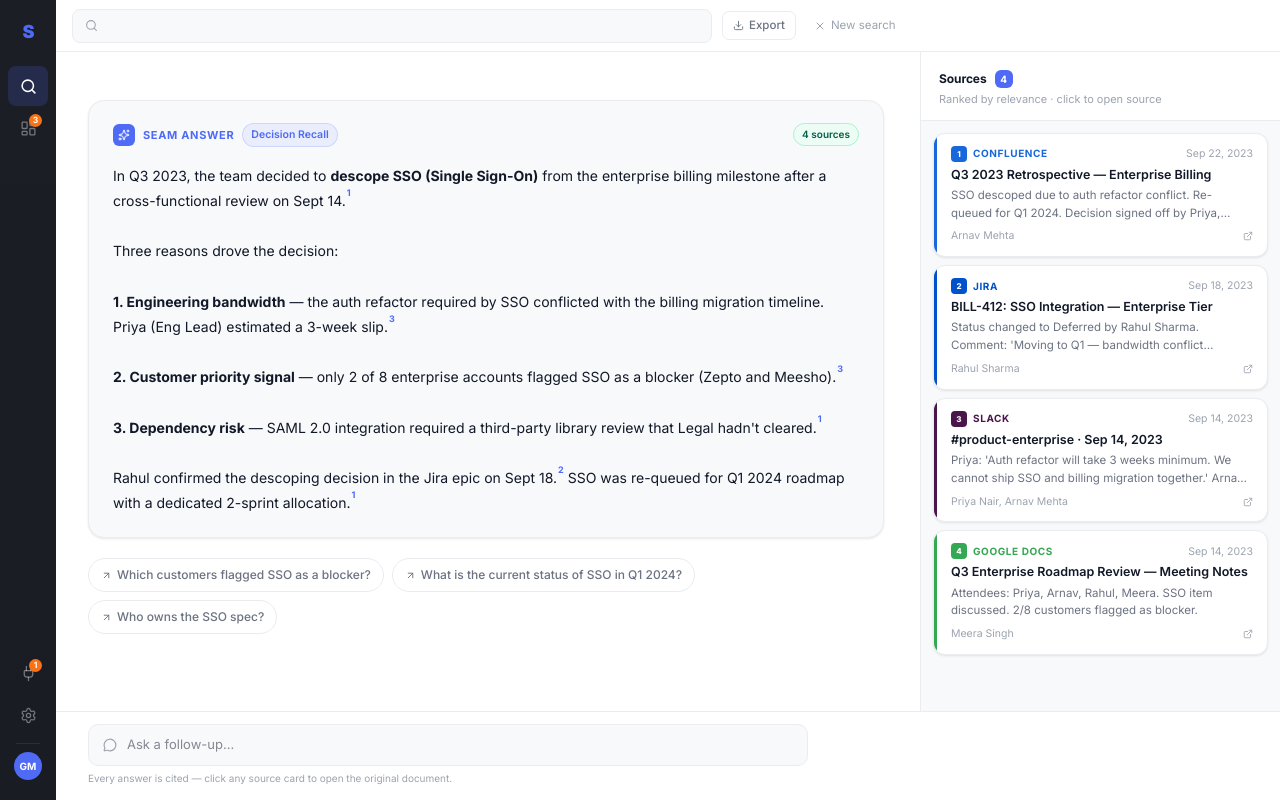
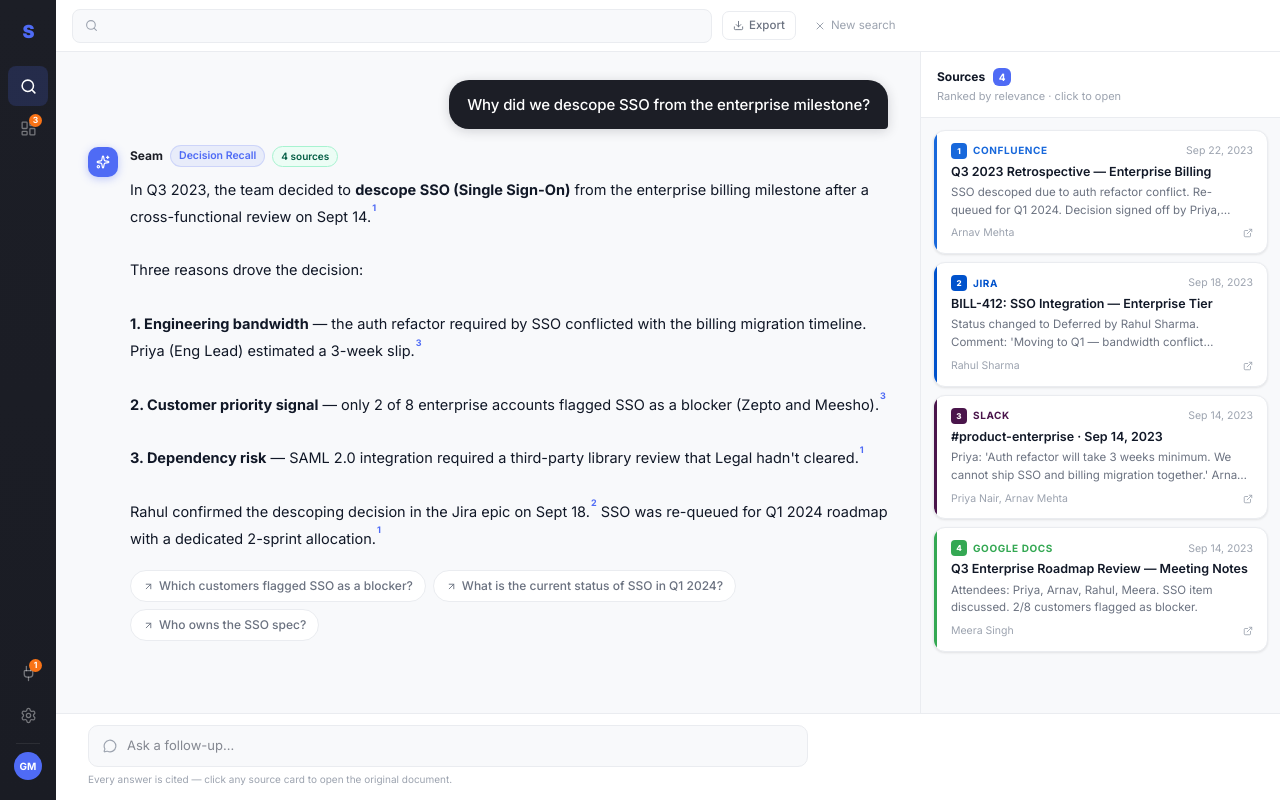
Before and after one commit to gunjan9960-hue/seam-ui, a Next.js app: page /app/search in a window 1280 px wide. Built offline with nearby package versions, Linux system fonts and the light colour scheme.

Commit message:
Search: chat-style alignment, streaming response, blinking cursor

```diff
--- a/app/app/search/page.tsx
+++ b/app/app/search/page.tsx
@@ -1,6 +1,6 @@
 "use client";
 
-import { useState, Suspense } from "react";
+import { useState, useEffect, Suspense } from "react";
 import { useSearchParams, useRouter } from "next/navigation";
 import { Search, X, MessageCircle, ArrowUpRight, ExternalLink, Sparkles, Download } from "lucide-react";
 import AppShell from "../../components/AppShell";
@@ -24,58 +24,37 @@
   link: string;
 }
 
+// ── Answer segments (text + bold + citation) ──────────────────────────────────
+
 const ANSWER_SEGMENTS = [
-  { text: "In Q3 2023, the team decided to ",          cite: null,  bold: false },
-  { text: "descope SSO (Single Sign-On)",               cite: null,  bold: true  },
-  { text: " from the enterprise billing milestone after a cross-functional review on Sept 14.", cite: "1", bold: false },
-  { text: "\n\nThree reasons drove the decision:",      cite: null,  bold: false },
-  { text: "\n\n1. Engineering bandwidth",               cite: null,  bold: true  },
-  { text: " — the auth refactor required by SSO conflicted with the billing migration timeline. Priya (Eng Lead) estimated a 3-week slip.", cite: "3", bold: false },
-  { text: "\n\n2. Customer priority signal",            cite: null,  bold: true  },
-  { text: " — only 2 of 8 enterprise accounts flagged SSO as a blocker (Zepto and Meesho).", cite: "3", bold: false },
-  { text: "\n\n3. Dependency risk",                     cite: null,  bold: true  },
-  { text: " — SAML 2.0 integration required a third-party library review that Legal hadn't cleared.", cite: "1", bold: false },
-  { text: "\n\nRahul confirmed the descoping decision in the Jira epic on Sept 18.", cite: "2", bold: false },
-  { text: " SSO was re-queued for Q1 2024 roadmap with a dedicated 2-sprint allocation.", cite: "1", bold: false },
+  { text: "In Q3 2023, the team decided to ",                                                                                         bold: false, cite: null  },
+  { text: "descope SSO (Single Sign-On)",                                                                                             bold: true,  cite: null  },
+  { text: " from the enterprise billing milestone after a cross-functional review on Sept 14.",                                       bold: false, cite: "1"   },
+  { text: "\n\nThree reasons drove the decision:",                                                                                    bold: false, cite: null  },
+  { text: "\n\n1. Engineering bandwidth",                                                                                             bold: true,  cite: null  },
+  { text: " — the auth refactor required by SSO conflicted with the billing migration timeline. Priya (Eng Lead) estimated a 3-week slip.", bold: false, cite: "3" },
+  { text: "\n\n2. Customer priority signal",                                                                                          bold: true,  cite: null  },
+  { text: " — only 2 of 8 enterprise accounts flagged SSO as a blocker (Zepto and Meesho).",                                         bold: false, cite: "3"   },
+  { text: "\n\n3. Dependency risk",                                                                                                   bold: true,  cite: null  },
+  { text: " — SAML 2.0 integration required a third-party library review that Legal hadn't cleared.",                                bold: false, cite: "1"   },
+  { text: "\n\nRahul confirmed the descoping decision in the Jira epic on Sept 18.",                                                  bold: false, cite: "2"   },
+  { text: " SSO was re-queued for Q1 2024 roadmap with a dedicated 2-sprint allocation.",                                            bold: false, cite: "1"   },
 ];
 
+// Pre-compute cumulative start positions for each segment
+const SEG_STARTS: number[] = [];
+let _pos = 0;
+for (const seg of ANSWER_SEGMENTS) {
+  SEG_STARTS.push(_pos);
+  _pos += seg.text.length;
+}
+const FULL_LENGTH = _pos;
+
 const MOCK_SOURCES: SourceCard[] = [
-  {
-    id: "1",
-    source: "Confluence",
-    title: "Q3 2023 Retrospective — Enterprise Billing",
-    excerpt: "SSO descoped due to auth refactor conflict. Re-queued for Q1 2024. Decision signed off by Priya, Arnav, and Rahul.",
-    author: "Arnav Mehta",
-    date: "Sep 22, 2023",
-    link: "#",
-  },
-  {
-    id: "2",
-    source: "Jira",
-    title: "BILL-412: SSO Integration — Enterprise Tier",
-    excerpt: "Status changed to Deferred by Rahul Sharma. Comment: 'Moving to Q1 — bandwidth conflict confirmed in sync.'",
-    author: "Rahul Sharma",
-    date: "Sep 18, 2023",
-    link: "#",
-  },
-  {
-    id: "3",
-    source: "Slack",
-    title: "#product-enterprise · Sep 14, 2023",
-    excerpt: "Priya: 'Auth refactor will take 3 weeks minimum. We cannot ship SSO and billing migration together.' Arnav: 'Agreed. Descoping SSO.'",
-    author: "Priya Nair, Arnav Mehta",
-    date: "Sep 14, 2023",
-    link: "#",
-  },
-  {
-    id: "4",
-    source: "Google Docs",
-    title: "Q3 Enterprise Roadmap Review — Meeting Notes",
-    excerpt: "Attendees: Priya, Arnav, Rahul, Meera. SSO item discussed. 2/8 customers flagged as blocker.",
-    author: "Meera Singh",
-    date: "Sep 14, 2023",
-    link: "#",
-  },
+  { id: "1", source: "Confluence", title: "Q3 2023 Retrospective — Enterprise Billing",   excerpt: "SSO descoped due to auth refactor conflict. Re-queued for Q1 2024. Decision signed off by Priya, Arnav, and Rahul.", author: "Arnav Mehta",          date: "Sep 22, 2023", link: "#" },
+  { id: "2", source: "Jira",       title: "BILL-412: SSO Integration — Enterprise Tier",  excerpt: "Status changed to Deferred by Rahul Sharma. Comment: 'Moving to Q1 — bandwidth conflict confirmed in sync.'",         author: "Rahul Sharma",         date: "Sep 18, 2023", link: "#" },
+  { id: "3", source: "Slack",      title: "#product-enterprise · Sep 14, 2023",           excerpt: "Priya: 'Auth refactor will take 3 weeks minimum. We cannot ship SSO and billing migration together.' Arnav: 'Agreed.'", author: "Priya Nair, Arnav Mehta", date: "Sep 14, 2023", link: "#" },
+  { id: "4", source: "Google Docs",title: "Q3 Enterprise Roadmap Review — Meeting Notes", excerpt: "Attendees: Priya, Arnav, Rahul, Meera. SSO item discussed. 2/8 customers flagged as blocker.",                        author: "Meera Singh",          date: "Sep 14, 2023", link: "#" },
 ];
 
 const FOLLOW_UP_SUGGESTIONS = [
@@ -84,39 +63,48 @@
   "Who owns the SSO spec?",
 ];
 
-function AnswerText() {
+// ── Streaming answer renderer ─────────────────────────────────────────────────
+
+function StreamingAnswer({ revealed, done }: { revealed: number; done: boolean }) {
   return (
-    <p style={{ fontSize: "14px", lineHeight: "1.8", color: "var(--text-primary)", whiteSpace: "pre-wrap" }}>
-      {ANSWER_SEGMENTS.map((seg, i) => (
+    <p style={{ fontSize: "14.5px", lineHeight: "1.85", color: "#111827", whiteSpace: "pre-wrap", margin: 0 }}>
+      {ANSWER_SEGMENTS.map((seg, i) => {
+        const start = SEG_STARTS[i];
+        const end = start + seg.text.length;
+        if (revealed <= start) return null;
+        const visibleText = seg.text.slice(0, revealed - start);
+        const fullyRevealed = revealed >= end;
+        return (
           <span key={i}>
-          {seg.bold ? <strong>{seg.text}</strong> : seg.text}
-          {seg.cite && (
-            <sup style={{ fontSize: "9px", color: "var(--blue)", fontWeight: 700, marginLeft: "1px", cursor: "pointer", verticalAlign: "super", lineHeight: 0 }}>
+            {seg.bold ? <strong>{visibleText}</strong> : visibleText}
+            {fullyRevealed && seg.cite && (
+              <sup style={{ fontSize: "9px", color: "#4F6BF5", fontWeight: 700, marginLeft: "1px", cursor: "pointer", verticalAlign: "super", lineHeight: 0 }}>
                 {seg.cite}
               </sup>
             )}
           </span>
-      ))}
+        );
+      })}
+      {/* Blinking cursor while streaming */}
+      {!done && (
+        <span style={{ display: "inline-block", width: "2px", height: "14px", background: "#4F6BF5", borderRadius: "1px", marginLeft: "2px", verticalAlign: "middle", animation: "cursorBlink 0.65s step-end infinite" }} />
+      )}
     </p>
   );
 }
 
-// ── Right panel: compact source card ─────────────────────────────────────────
+// ── Compact source card (right panel) ────────────────────────────────────────
 
 function SourceCardRight({ card, idx }: { card: SourceCard; idx: number }) {
   const color = SOURCE_COLORS[card.source.toLowerCase()] ?? "#9CA3AF";
   return (
-    <a
-      href={card.link}
-      style={{ display: "flex", borderRadius: "12px", overflow: "hidden", border: "1px solid var(--border)", textDecoration: "none", background: "#FFFFFF", transition: "box-shadow 0.15s", boxShadow: "var(--shadow-card)" }}
+    <a href={card.link}
+      style={{ display: "flex", borderRadius: "12px", overflow: "hidden", border: "1px solid var(--border)", textDecoration: "none", background: "#FFFFFF", boxShadow: "var(--shadow-card)", transition: "box-shadow 0.15s, border-color 0.15s" }}
       onMouseEnter={(e) => { (e.currentTarget as HTMLElement).style.boxShadow = "var(--shadow-card-hover)"; (e.currentTarget as HTMLElement).style.borderColor = "#D1D5DB"; }}
       onMouseLeave={(e) => { (e.currentTarget as HTMLElement).style.boxShadow = "var(--shadow-card)"; (e.currentTarget as HTMLElement).style.borderColor = "var(--border)"; }}
     >
-      {/* Left accent bar */}
       <div style={{ width: "3px", background: color, flexShrink: 0 }} />
-
       <div style={{ flex: 1, padding: "12px 14px" }}>
-        {/* Source label + citation number */}
         <div style={{ display: "flex", alignItems: "center", gap: "6px", marginBottom: "5px" }}>
           <span style={{ display: "flex", alignItems: "center", justifyContent: "center", width: "16px", height: "16px", borderRadius: "4px", background: color, fontSize: "8px", fontWeight: 800, color: "white", flexShrink: 0 }}>
             {idx + 1}
@@ -126,18 +114,12 @@
           </span>
           <span style={{ fontSize: "10.5px", color: "var(--text-muted)", marginLeft: "auto" }}>{card.date}</span>
         </div>
-
-        {/* Title */}
         <p style={{ fontSize: "12.5px", fontWeight: 600, color: "var(--text-primary)", marginBottom: "4px", lineHeight: 1.3, display: "-webkit-box", WebkitLineClamp: 2, WebkitBoxOrient: "vertical", overflow: "hidden" }}>
           {card.title}
         </p>
-
-        {/* Excerpt */}
         <p style={{ fontSize: "11.5px", color: "var(--text-secondary)", lineHeight: 1.55, marginBottom: "6px", display: "-webkit-box", WebkitLineClamp: 2, WebkitBoxOrient: "vertical", overflow: "hidden" }}>
           {card.excerpt}
         </p>
-
-        {/* Footer */}
         <div style={{ display: "flex", alignItems: "center", justifyContent: "space-between" }}>
           <span style={{ fontSize: "10.5px", color: "var(--text-muted)" }}>{card.author}</span>
           <ExternalLink size={10} color="var(--text-muted)" strokeWidth={2} />
@@ -147,14 +129,29 @@
   );
 }
 
-// ── Main search content ───────────────────────────────────────────────────────
+// ── Main ──────────────────────────────────────────────────────────────────────
 
 function SearchContent() {
   const searchParams = useSearchParams();
   const router = useRouter();
   const query = searchParams.get("q") || "";
+
   const [followUp, setFollowUp] = useState("");
   const [followupFocused, setFollowupFocused] = useState(false);
+
+  // Streaming state — 5 chars per tick at 16ms ≈ ~1.8s total
+  const [revealed, setRevealed] = useState(0);
+  const done = revealed >= FULL_LENGTH;
+
+  useEffect(() => {
+    setRevealed(0); // reset on new query
+  }, [query]);
+
+  useEffect(() => {
+    if (revealed >= FULL_LENGTH) return;
+    const t = setTimeout(() => setRevealed((r) => Math.min(r + 5, FULL_LENGTH)), 16);
+    return () => clearTimeout(t);
+  }, [revealed]);
 
   const handleFollowUp = (q?: string) => {
     const fq = q ?? followUp;
@@ -174,11 +171,10 @@
 
   return (
     <AppShell>
-      <div style={{ display: "flex", flexDirection: "column", height: "100%", background: "#FFFFFF", overflow: "hidden" }}>
+      <div style={{ display: "flex", flexDirection: "column", height: "100%", background: "#F8F9FB", overflow: "hidden" }}>
 
         {/* ── Top bar ── */}
         <div style={{ display: "flex", alignItems: "center", gap: "10px", padding: "0 16px", height: "52px", borderBottom: "1px solid var(--border)", flexShrink: 0, background: "#FFFFFF" }}>
-          {/* Search input */}
           <div style={{ display: "flex", alignItems: "center", gap: "8px", flex: 1, maxWidth: "640px", height: "34px", padding: "0 12px", background: "var(--surface)", border: "1px solid var(--border)", borderRadius: "8px" }}>
             <Search size={13} color="var(--text-muted)" strokeWidth={2} />
             <input
@@ -188,14 +184,12 @@
               style={{ flex: 1, outline: "none", background: "transparent", fontSize: "13px", color: "var(--text-primary)", fontFamily: "Inter, sans-serif", border: "none" }}
             />
           </div>
-
-          {/* Actions */}
           <button onClick={handleExport}
             style={{ display: "flex", alignItems: "center", gap: "5px", padding: "5px 10px", borderRadius: "7px", fontSize: "11.5px", fontWeight: 500, color: "var(--text-secondary)", background: "none", border: "1px solid var(--border)", cursor: "pointer", fontFamily: "Inter, sans-serif" }}>
             <Download size={11} strokeWidth={2} /> Export
           </button>
           <button onClick={() => router.push("/app")}
-            style={{ display: "flex", alignItems: "center", gap: "5px", padding: "5px 8px", borderRadius: "7px", fontSize: "11.5px", color: "var(--text-muted)", background: "none", border: "none", cursor: "pointer", fontFamily: "Inter, sans-serif" }}>
+            style={{ display: "flex", alignItems: "center", gap: "5px", padding: "5px 8px", fontSize: "11.5px", color: "var(--text-muted)", background: "none", border: "none", cursor: "pointer", fontFamily: "Inter, sans-serif" }}>
             <X size={12} strokeWidth={2} /> New search
           </button>
         </div>
@@ -203,47 +197,75 @@
         {/* ── Two-column body ── */}
         <div style={{ display: "flex", flex: 1, overflow: "hidden" }}>
 
-          {/* ── LEFT: Answer ── */}
-          <div style={{ flex: 1, overflowY: "auto", padding: "28px 36px 24px 32px", display: "flex", flexDirection: "column", gap: "20px" }}>
+          {/* ── LEFT: Chat thread ── */}
+          <div style={{ flex: 1, overflowY: "auto", padding: "28px 32px 24px", display: "flex", flexDirection: "column", gap: "16px", minWidth: 0 }}>
 
-            {/* Query */}
-            <h1 style={{ fontSize: "17px", fontWeight: 700, color: "var(--text-primary)", lineHeight: 1.4, letterSpacing: "-0.25px", margin: 0 }}>
-              {query}
-            </h1>
+            {/* ── Question bubble — right-aligned ── */}
+            <div style={{ display: "flex", justifyContent: "flex-end" }}>
+              <div style={{
+                maxWidth: "72%",
+                padding: "13px 18px",
+                borderRadius: "20px 20px 4px 20px",
+                background: "#1C1E26",
+                color: "#FFFFFF",
+                fontSize: "15px",
+                fontWeight: 500,
+                lineHeight: 1.55,
+                letterSpacing: "-0.1px",
+                fontFamily: "Inter, sans-serif",
+                boxShadow: "0 2px 12px rgba(28,30,38,0.18)",
+              }}>
+                {query || "Why did we descope SSO from the enterprise milestone?"}
+              </div>
+            </div>
 
-            {/* Answer block */}
-            <div style={{ borderRadius: "16px", padding: "22px 24px", background: "var(--surface)", border: "1px solid var(--border)", boxShadow: "var(--shadow-card)" }}>
+            {/* ── Seam response — left-aligned ── */}
+            <div style={{ display: "flex", gap: "12px", alignItems: "flex-start" }}>
 
-              {/* Header */}
-              <div style={{ display: "flex", alignItems: "center", gap: "8px", marginBottom: "16px", flexWrap: "wrap" }}>
-                <div style={{ display: "flex", alignItems: "center", justifyContent: "center", width: "22px", height: "22px", borderRadius: "6px", background: "var(--blue)", flexShrink: 0 }}>
-                  <Sparkles size={12} color="white" strokeWidth={2} />
+              {/* Seam avatar */}
+              <div style={{ width: "30px", height: "30px", borderRadius: "10px", background: "#4F6BF5", display: "flex", alignItems: "center", justifyContent: "center", flexShrink: 0, marginTop: "2px", boxShadow: "0 2px 8px rgba(79,107,245,0.35)" }}>
+                <Sparkles size={14} color="white" strokeWidth={2} />
               </div>
-                <span style={{ fontSize: "11px", fontWeight: 700, color: "var(--blue)", letterSpacing: "0.06em", textTransform: "uppercase" }}>
-                  Seam Answer
-                </span>
-                <span style={{ padding: "3px 8px", borderRadius: "100px", fontSize: "10.5px", fontWeight: 600, color: "var(--blue)", background: "rgba(79,107,245,0.08)", border: "1px solid rgba(79,107,245,0.18)" }}>
+
+              {/* Response card */}
+              <div style={{ flex: 1, minWidth: 0 }}>
+                {/* Meta row */}
+                <div style={{ display: "flex", alignItems: "center", gap: "7px", marginBottom: "10px", flexWrap: "wrap" }}>
+                  <span style={{ fontSize: "12px", fontWeight: 700, color: "#1C1E26", fontFamily: "Inter, sans-serif" }}>Seam</span>
+                  <span style={{ padding: "2px 8px", borderRadius: "100px", fontSize: "10.5px", fontWeight: 600, color: "#4F6BF5", background: "rgba(79,107,245,0.09)", border: "1px solid rgba(79,107,245,0.18)" }}>
                     Decision Recall
                   </span>
-                <span style={{ marginLeft: "auto", padding: "3px 8px", borderRadius: "100px", fontSize: "10px", fontWeight: 600, color: "#065F46", background: "#ECFDF5", border: "1px solid #A7F3D0" }}>
+                  {done && (
+                    <span style={{ padding: "2px 8px", borderRadius: "100px", fontSize: "10px", fontWeight: 600, color: "#065F46", background: "#ECFDF5", border: "1px solid #A7F3D0" }}>
                       {MOCK_SOURCES.length} sources
                     </span>
+                  )}
+                  {!done && (
+                    <span style={{ fontSize: "11px", color: "var(--text-muted)", display: "flex", alignItems: "center", gap: "4px" }}>
+                      <span style={{ display: "inline-block", width: "5px", height: "5px", borderRadius: "50%", background: "#4F6BF5", animation: "cursorBlink 0.9s ease infinite" }} />
+                      Searching…
+                    </span>
+                  )}
                 </div>
 
-              <AnswerText />
-            </div>
+                {/* Streamed answer text — no card border, flows naturally */}
+                <StreamingAnswer revealed={revealed} done={done} />
 
-            {/* Follow-up chips */}
-            <div style={{ display: "flex", flexWrap: "wrap", gap: "8px" }}>
+                {/* Follow-up chips — appear after streaming */}
+                {done && (
+                  <div style={{ display: "flex", flexWrap: "wrap", gap: "7px", marginTop: "18px" }}>
                     {FOLLOW_UP_SUGGESTIONS.map((s) => (
                       <button key={s} onClick={() => handleFollowUp(s)}
-                  style={{ display: "flex", alignItems: "center", gap: "5px", padding: "7px 12px", borderRadius: "100px", fontSize: "12px", fontWeight: 500, color: "var(--text-secondary)", background: "#FFFFFF", border: "1px solid var(--border)", cursor: "pointer", fontFamily: "Inter, sans-serif" }}
-                  onMouseEnter={(e) => { (e.currentTarget as HTMLElement).style.borderColor = "var(--blue)"; (e.currentTarget as HTMLElement).style.color = "var(--blue)"; }}
+                        style={{ display: "flex", alignItems: "center", gap: "5px", padding: "6px 12px", borderRadius: "100px", fontSize: "12px", fontWeight: 500, color: "var(--text-secondary)", background: "#FFFFFF", border: "1px solid var(--border)", cursor: "pointer", fontFamily: "Inter, sans-serif", transition: "border-color 0.15s, color 0.15s" }}
+                        onMouseEnter={(e) => { (e.currentTarget as HTMLElement).style.borderColor = "#4F6BF5"; (e.currentTarget as HTMLElement).style.color = "#4F6BF5"; }}
                         onMouseLeave={(e) => { (e.currentTarget as HTMLElement).style.borderColor = "var(--border)"; (e.currentTarget as HTMLElement).style.color = "var(--text-secondary)"; }}>
                         <ArrowUpRight size={11} strokeWidth={2} />
                         {s}
                       </button>
                     ))}
+                  </div>
+                )}
+              </div>
             </div>
 
           </div>
@@ -251,17 +273,15 @@
           {/* ── RIGHT: Sources ── */}
           <div style={{ width: "360px", minWidth: "320px", flexShrink: 0, borderLeft: "1px solid var(--border)", overflowY: "auto", background: "var(--surface)", display: "flex", flexDirection: "column" }}>
 
-            {/* Sources header */}
-            <div style={{ padding: "18px 18px 12px", borderBottom: "1px solid var(--border)", background: "#FFFFFF", position: "sticky", top: 0, zIndex: 1 }}>
+            {/* Header */}
+            <div style={{ padding: "16px 16px 12px", borderBottom: "1px solid var(--border)", background: "#FFFFFF", position: "sticky", top: 0, zIndex: 1 }}>
               <div style={{ display: "flex", alignItems: "center", gap: "8px" }}>
-                <span style={{ fontSize: "12px", fontWeight: 700, color: "var(--text-primary)", letterSpacing: "-0.1px" }}>Sources</span>
-                <span style={{ display: "flex", alignItems: "center", justifyContent: "center", width: "18px", height: "18px", borderRadius: "6px", background: "var(--blue)", fontSize: "10px", fontWeight: 700, color: "white" }}>
+                <span style={{ fontSize: "12px", fontWeight: 700, color: "var(--text-primary)" }}>Sources</span>
+                <span style={{ display: "flex", alignItems: "center", justifyContent: "center", width: "18px", height: "18px", borderRadius: "6px", background: "#4F6BF5", fontSize: "10px", fontWeight: 700, color: "white" }}>
                   {MOCK_SOURCES.length}
                 </span>
               </div>
-              <p style={{ fontSize: "11px", color: "var(--text-muted)", marginTop: "3px" }}>
-                Ranked by relevance · click to open source
-              </p>
+              <p style={{ fontSize: "11px", color: "var(--text-muted)", marginTop: "2px" }}>Ranked by relevance · click to open</p>
             </div>
 
             {/* Cards */}
@@ -275,8 +295,16 @@
         </div>
 
         {/* ── Pinned follow-up input ── */}
-        <div style={{ padding: "12px 32px 14px", borderTop: "1px solid var(--border)", background: "#FFFFFF", flexShrink: 0 }}>
-          <div style={{ display: "flex", alignItems: "center", gap: "10px", maxWidth: "720px", height: "42px", padding: "0 14px", background: "var(--surface)", border: `1.5px solid ${followupFocused ? "var(--blue)" : "var(--border)"}`, borderRadius: "10px", boxShadow: followupFocused ? "0 0 0 3px rgba(79,107,245,0.10)" : "none", transition: "border-color 0.15s, box-shadow 0.15s" }}>
+        <div style={{ padding: "11px 32px 13px", borderTop: "1px solid var(--border)", background: "#FFFFFF", flexShrink: 0 }}>
+          <div style={{
+            display: "flex", alignItems: "center", gap: "10px", maxWidth: "720px",
+            height: "42px", padding: "0 14px",
+            background: "var(--surface)",
+            border: `1.5px solid ${followupFocused ? "#4F6BF5" : "var(--border)"}`,
+            borderRadius: "10px",
+            boxShadow: followupFocused ? "0 0 0 3px rgba(79,107,245,0.10)" : "none",
+            transition: "border-color 0.15s, box-shadow 0.15s",
+          }}>
             <MessageCircle size={14} color="var(--text-muted)" strokeWidth={2} />
             <input
               type="text"
@@ -290,7 +318,7 @@
             />
             {followUp && (
               <button onClick={() => handleFollowUp()}
-                style={{ background: "var(--blue)", color: "white", border: "none", borderRadius: "6px", padding: "4px 10px", fontSize: "11px", fontWeight: 600, cursor: "pointer", fontFamily: "Inter, sans-serif" }}>
+                style={{ background: "#4F6BF5", color: "white", border: "none", borderRadius: "6px", padding: "4px 10px", fontSize: "11px", fontWeight: 600, cursor: "pointer", fontFamily: "Inter, sans-serif" }}>
                 Ask ↵
               </button>
             )}
--- a/app/globals.css
+++ b/app/globals.css
@@ -122,6 +122,12 @@
   100% { opacity: 1; transform: scale(1) translateY(0); }
 }
 
+/* Streaming cursor blink */
+@keyframes cursorBlink {
+  0%, 49% { opacity: 1; }
+  50%, 100% { opacity: 0; }
+}
+
 /* scrollbar */
 ::-webkit-scrollbar { width: 4px; }
 ::-webkit-scrollbar-track { background: transparent; }
```
Lines whose indentation alone changed are shown as unchanged.
